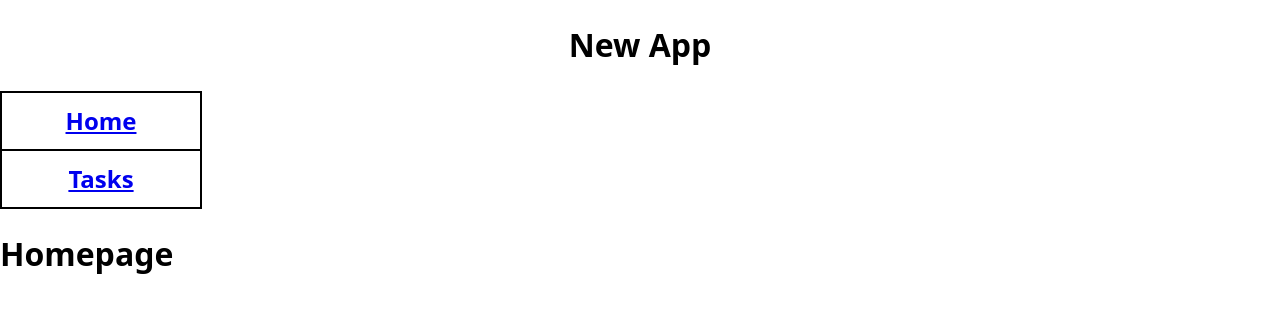
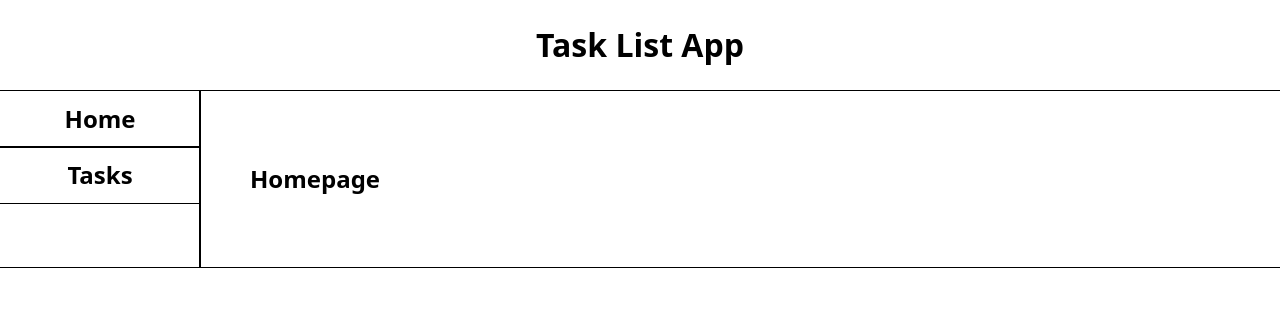
Before and after one commit to PedroBettencourt/nokia_challenge, a React (Vite) app in the folder client/: page / in a window 1280 px wide. Shown: the top 312 px of the page. Built offline with nearby package versions, Linux system fonts and the light colour scheme.

Commit message:
Fix styling

```diff
--- a/client/src/Errorpage.jsx
+++ b/client/src/Errorpage.jsx
@@ -1,4 +1,4 @@
-import { Link } from 'react-router-dom'
+import { Link } from 'react-router'
 
 function Errorpage() {
     return(
--- a/client/src/Homepage.jsx
+++ b/client/src/Homepage.jsx
@@ -1,7 +1,7 @@
 function Homepage() {
   return (
     <>
-      <h1>Homepage</h1>
+      <h2>Homepage</h2>
     </>
   );
 }
--- a/client/src/Layout.jsx
+++ /dev/null
@@ -1,26 +0,0 @@
-import { Outlet, Link } from "react-router-dom";
-
-function Layout() {
-  return (
-    <>
-      <header>
-        <h1>New App</h1>
-      </header>
-
-      <div className="main">
-        <nav>
-          <Link to="/"><h2>Home</h2></Link>
-          <Link to="/tasks"><h2>Tasks</h2></Link>
-        </nav>
-      </div>
-
-      <main>
-        <Outlet />
-      </main>
-
-      <footer></footer>
-    </>
-  );
-}
-
-export default Layout;
--- /dev/null
+++ b/client/src/Layout/Layout.jsx
@@ -0,0 +1,31 @@
+import { Outlet, Link } from "react-router-dom";
+import { content } from "./Layout.module.css";
+
+function Layout() {
+  return (
+    <>
+      <header>
+        <h1>Task List App</h1>
+      </header>
+
+      <div className={ content }>
+        <nav>
+          <Link to="/">
+            <h2>Home</h2>
+          </Link>
+          <Link to="/tasks">
+            <h2>Tasks</h2>
+          </Link>
+        </nav>
+
+        <main>
+          <Outlet />
+        </main>
+      </div>
+
+      <footer></footer>
+    </>
+  );
+}
+
+export default Layout;
--- /dev/null
+++ b/client/src/Layout/Layout.module.css
@@ -0,0 +1,38 @@
+header {
+    text-align: center;
+}
+
+.content {
+    display: flex;
+}
+
+nav {
+    width: 200px;
+    text-align: center;
+    outline: 1px solid black;
+}
+
+nav h2 {
+    margin: 0;
+    padding: 10px;
+    outline: 1px solid black;
+}
+
+nav h2:hover {
+    cursor: pointer;
+}
+
+main {
+    flex: 1;
+    padding: 50px;
+    outline: 1px solid black;
+}
+
+a {
+    color: black;
+    text-decoration: none;
+}
+
+a:hover {
+    color: gray;
+}
--- a/client/src/Tasks.jsx
+++ b/client/src/Tasks/Tasks.jsx
@@ -1,5 +1,5 @@
 import { useEffect, useState } from "react";
-import "./Tasks.css";
+import { tasklist, items, taskItem, circle, completed } from "./Tasks.module.css";
 
 function Task({ task, tasks, setTasks }) {
   const [edit, setEdit] = useState(false);
@@ -35,9 +35,9 @@ function Task({ task, tasks, setTasks }) {
 
   if (!edit)
     return (
-      <li id={task.id} onClick={handleClick} className="items">
-        <div className={`circle ${task.completed && "completed"}`}></div>
-        <div className={`task ${task.completed && "completed"}`}>
+      <li id={task.id} onClick={handleClick} className={items}>
+        <div className={`${circle} ${task.completed && completed}`}></div>
+        <div className={`${taskItem} ${task.completed && completed}`}>
           {task.text}
         </div>
         <button onClick={handleEdit}>Edit</button>
@@ -47,9 +47,9 @@ function Task({ task, tasks, setTasks }) {
   if (edit)
     return (
       <li>
-        <form onSubmit={handleSubmit} className="items">
+        <form onSubmit={handleSubmit} className={items}>
           <input
-            className="task"
+            className={taskItem}
             type="text"
             name="text"
             value={input}
@@ -91,11 +91,12 @@ function Tasks() {
 
   return (
     <>
+      <h2>Tasks</h2>
       {isLoading && <h3>Loading...</h3>}
       {error && <h3>Error</h3>}
 
       {tasks && (
-        <ul className="tasklist">
+        <ul className={tasklist}>
           {tasks.map((task) => (
             <Task key={task.id} task={task} tasks={tasks} setTasks={setTasks} />
           ))}
--- a/client/src/Tasks.css
+++ b/client/src/Tasks/Tasks.module.css
@@ -1,40 +1,10 @@
-header {
-    text-align: center;
-}
-
-.main {
-    display: flex;
-}
-
-.main nav {
-    width: 200px;
-    text-align: center;
-    border: 1px solid black;
-}
-
-.main nav h2 {
-    margin: 0;
-    padding: 10px;
-    border: 1px solid black;
-}
-
-.main nav h2:hover {
-    cursor: pointer;
-}
-
-.main section {
-    flex: 1;
-    padding: 50px;
-    border: 1px solid black;
-}
-
 .tasklist {
     list-style-type: none;
     display: flex;
     flex-direction: column;
     gap: 15px;
-    margin: 20px;
-    padding: 0px;
+    margin: 5px;
+    padding: 0;
 }
 
 .tasklist li {
@@ -57,11 +27,11 @@ header {
     font-size: 1.1rem;
 }
 
-.task {
+.taskItem {
     flex: 1;
 }
 
-.task.completed {
+.taskItem.completed {
     text-decoration: line-through;
     color: gray;
 }
--- a/client/src/main.jsx
+++ b/client/src/main.jsx
@@ -2,10 +2,10 @@ import { StrictMode } from 'react'
 import { createRoot } from 'react-dom/client'
 import { createBrowserRouter, RouterProvider } from 'react-router-dom';
 import './index.css'
-import Layout from './Layout.jsx'
+import Layout from './Layout/Layout.jsx'
 import Errorpage from './Errorpage.jsx'
 import Homepage from './Homepage.jsx'
-import Tasks from './Tasks.jsx'
+import Tasks from './Tasks/Tasks.jsx'
 
 const router = createBrowserRouter([
   {
```
